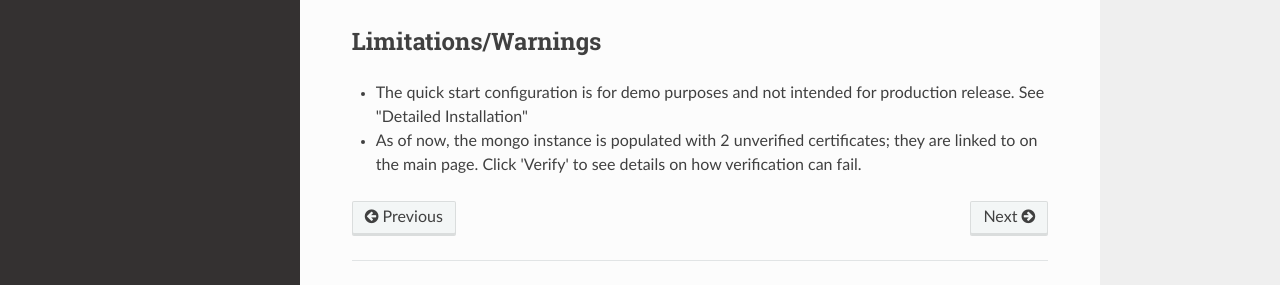
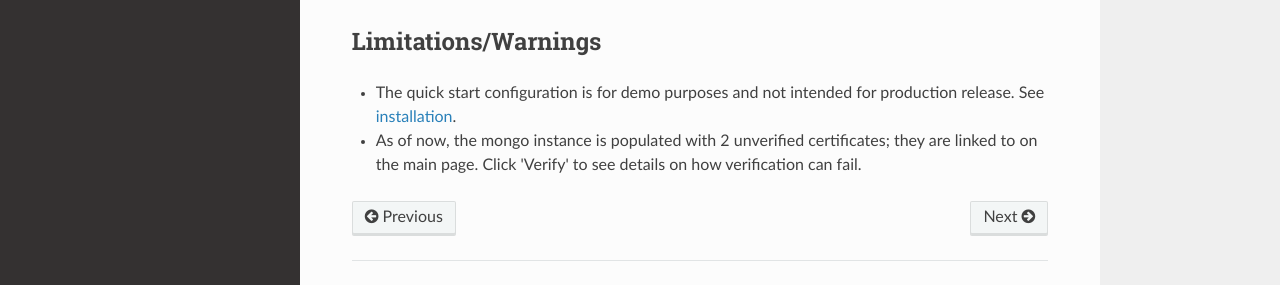
Before and after one commit to blockchain-certificates/cert-viewer, an MkDocs documentation site: the page built from docs/quick_start.md, in a window 1280 px wide and 1182 px high. Shown: the part 852-1137 px from the top of the window. Built offline with MkDocs 1.6.1, drawn with Linux system fonts in a browser that asks for light colours; nearby versions of some CDN libraries; old or Windows-style settings are respelled for this version of MkDocs.

Commit message:
Update quick_start.md
add link to installation

```diff
--- a/docs/quick_start.md
+++ b/docs/quick_start.md
@@ -35,6 +35,6 @@ The quick start steps do the following:
 
 Limitations/Warnings
 --------------------
-- The quick start configuration is for demo purposes and not intended for production release. See "Detailed Installation"
+- The quick start configuration is for demo purposes and not intended for production release. See [installation](installation.md).
 - As of now, the mongo instance is populated with 2 unverified certificates; they are linked to on the main page. Click
 'Verify' to see details on how verification can fail.
```
